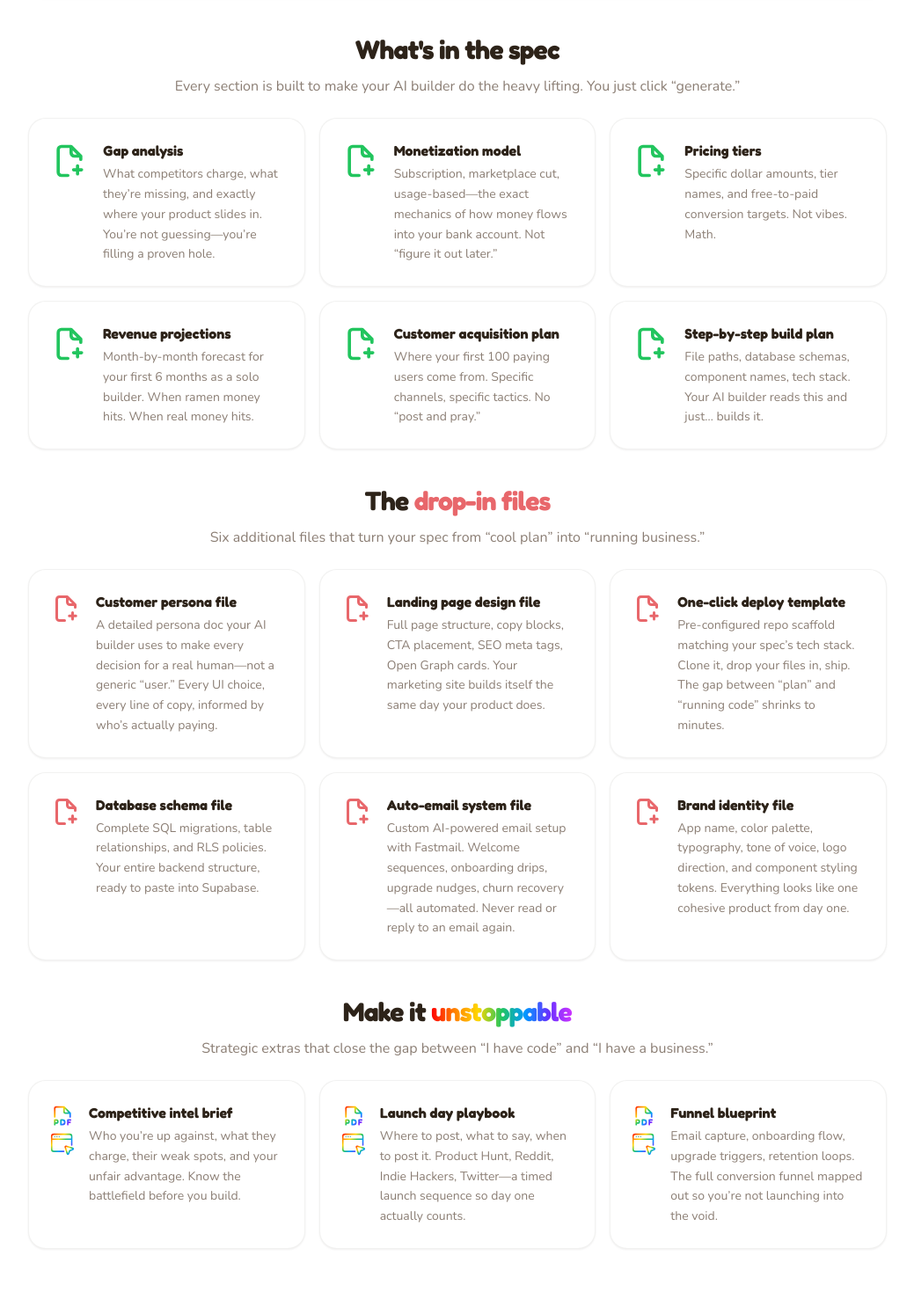
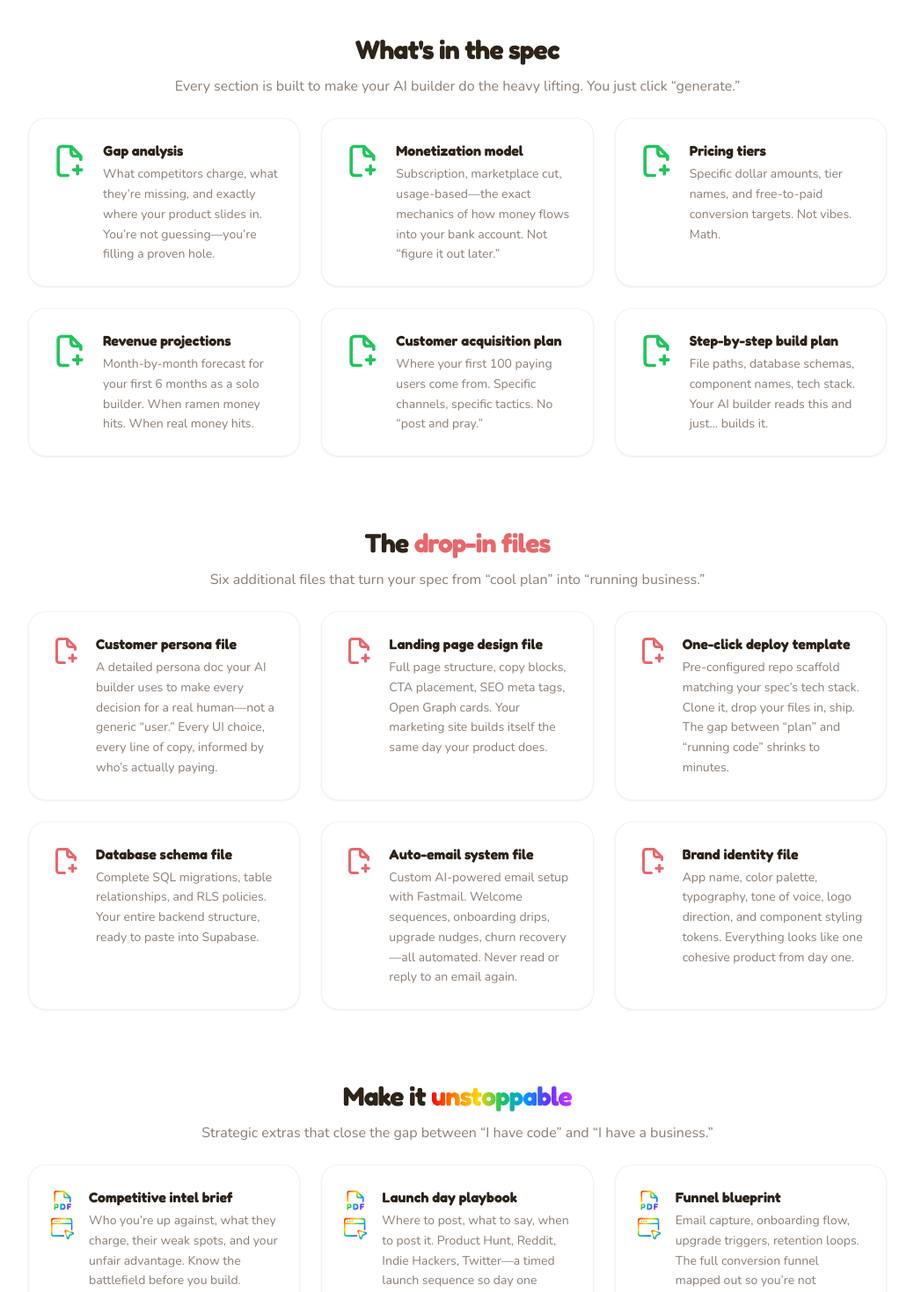
Before and after one commit to lordshua1337/cash-cow, a Next.js app: page / in a window 1280 px wide. Shown: the part 2261-3730 px from the top of the page at 88% size, without its empty margins (120-1159 px from the left). Built offline with nearby package versions, Linux system fonts and the light colour scheme.

Commit message:
fix: add breathing room between What You Get sub-sections and card grids

```diff
--- a/src/app/page.tsx
+++ b/src/app/page.tsx
@@ -223,7 +223,7 @@
           </div>
 
           {/* Part 1: What's in the spec */}
-          <div className="mb-10">
+          <div className="mb-20">
             <h3
               className="text-2xl sm:text-3xl font-black mb-3 text-center tracking-tight"
               style={{ fontFamily: 'var(--font-fredoka), sans-serif' }}
@@ -233,7 +233,7 @@
             <p className="text-base text-center mb-6" style={{ color: 'var(--brown-muted)' }}>
               Every section is built to make your AI builder do the heavy lifting. You just click &ldquo;generate.&rdquo;
             </p>
-            <div className="grid grid-cols-1 sm:grid-cols-2 lg:grid-cols-3 gap-4">
+            <div className="grid grid-cols-1 sm:grid-cols-2 lg:grid-cols-3 gap-6">
               {[
                 { title: 'Gap analysis', desc: 'What competitors charge, what they\u2019re missing, and exactly where your product slides in. You\u2019re not guessing\u2014you\u2019re filling a proven hole.' },
                 { title: 'Monetization model', desc: 'Subscription, marketplace cut, usage-based\u2014the exact mechanics of how money flows into your bank account. Not \u201Cfigure it out later.\u201D' },
@@ -269,7 +269,7 @@
           </div>
 
           {/* Part 2: The supporting files */}
-          <div className="mb-10">
+          <div className="mb-20">
             <h3
               className="text-2xl sm:text-3xl font-black mb-3 text-center tracking-tight"
               style={{ fontFamily: 'var(--font-fredoka), sans-serif' }}
@@ -279,7 +279,7 @@
             <p className="text-base text-center mb-6" style={{ color: 'var(--brown-muted)' }}>
               Six additional files that turn your spec from &ldquo;cool plan&rdquo; into &ldquo;running business.&rdquo;
             </p>
-            <div className="grid grid-cols-1 sm:grid-cols-2 lg:grid-cols-3 gap-4">
+            <div className="grid grid-cols-1 sm:grid-cols-2 lg:grid-cols-3 gap-6">
               {[
                 { title: 'Customer persona file', desc: 'A detailed persona doc your AI builder uses to make every decision for a real human\u2014not a generic \u201Cuser.\u201D Every UI choice, every line of copy, informed by who\u2019s actually paying.' },
                 { title: 'Landing page design file', desc: 'Full page structure, copy blocks, CTA placement, SEO meta tags, Open Graph cards. Your marketing site builds itself the same day your product does.' },
@@ -325,7 +325,7 @@
             <p className="text-base text-center mb-6" style={{ color: 'var(--brown-muted)' }}>
               Strategic extras that close the gap between &ldquo;I have code&rdquo; and &ldquo;I have a business.&rdquo;
             </p>
-            <div className="grid grid-cols-1 sm:grid-cols-3 gap-4">
+            <div className="grid grid-cols-1 sm:grid-cols-3 gap-6">
               {[
                 { title: 'Competitive intel brief', desc: 'Who you\u2019re up against, what they charge, their weak spots, and your unfair advantage. Know the battlefield before you build.' },
                 { title: 'Launch day playbook', desc: 'Where to post, what to say, when to post it. Product Hunt, Reddit, Indie Hackers, Twitter\u2014a timed launch sequence so day one actually counts.' },
```
